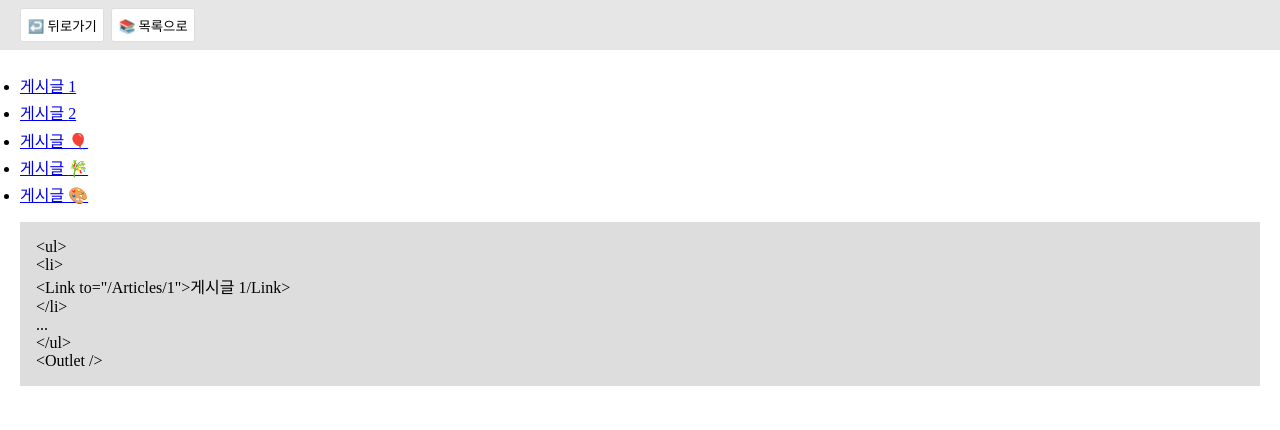
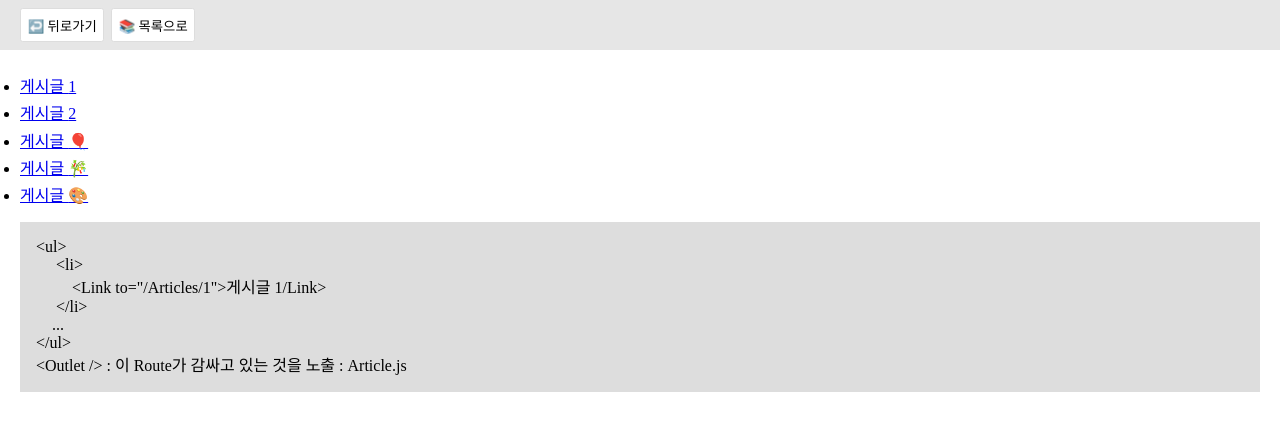
Before and after one commit to BangHG/blog, a React (Create React App) app: page /Articles in a window 1280 px wide. Shown: the top 430 px of the page. Built offline with nearby package versions, Linux system fonts and the light colour scheme; a web font is replaced by a local one.

Commit message:
wip 📏

```diff
--- a/src/Average.useRef.js
+++ b/src/Average.useRef.js
@@ -14,17 +14,22 @@ const getAverage = (numbers) => {
 
 const Average = () => {
   const [list, setList] = useState([]); //list는 빈배열.
-  const [number, setNumber] = useState();
+  const [number, setNumber] = useState('');
   const inputEl = useRef(null); //## useRef 선언!
 
   const onChange = useCallback((e) => {
     setNumber(e.target.value);
   }, []);
+
   const onInsert = useCallback(
     (e) => {
-      const nextList = list.concat(parseInt(number));
-      setList(nextList);
-      setNumber('');
+      if (number.length > 0 && number != '') {
+        const nextList = list.concat(parseInt(number));
+        setList(nextList);
+        setNumber('');
+      } else {
+        return false;
+      }
       inputEl.current.focus(); //##inputEl(ref)사용하여 Element 찾기!
     },
     [number, list]
@@ -43,7 +48,7 @@ const Average = () => {
           <li key={index}>{value}</li>
         ))}
       </ul>
-      <div>평균값 = {avg}</div>
+      <div>평균값 = {avg}</div>??
     </div>
   );
 };
--- a/src/Layout.js
+++ b/src/Layout.js
@@ -40,7 +40,7 @@ const Layout = () => {
     <div className="App">
       <header className="layoutHeader">{headerContent}</header>
       <main className="layoutMain">
-        <Outlet></Outlet>
+        <Outlet />
       </main>
       {/* <footer className="layoutFooter">푸터입니다</footer> */}
     </div>
--- a/src/TodoList.js
+++ b/src/TodoList.js
@@ -4,8 +4,7 @@ import TodoInsert from './components/TodoInsert';
 import TodoList from './components/TodoList';
 
 const App = () => {
-  const [todos, setTodos] = useState(
-    [
+  const [todos, setTodos] = useState([
     {
       id: 0,
       text: '운동하기',
@@ -26,21 +25,8 @@ const App = () => {
       text: '씻고자기',
       checked: false,
     },
-  ]
-    // createBulk
-  );
+  ]);
 
-  function createBulk(){
-    const arr = [];
-    for(let i = 1; i<=2000 ;i++){
-      arr.push({
-        id:i,
-        text:`할일 ${i}`,
-        checked:false
-      })
-    }
-    return arr;
-  }
   // const [id, nextId] = setState(4)
   const nextId = useRef(4);
   const onInsert = useCallback(
--- a/src/pages/Articles.js
+++ b/src/pages/Articles.js
@@ -1,32 +1,5 @@
 import { Outlet, NavLink } from 'react-router-dom';
-
-const Articles = () => {
-  return (
-    <div>
-      <ul>
-        <ArticleItem id={1} />
-        <ArticleItem id={2} />
-        <ArticleItem id={'🎈'} />
-        <ArticleItem id={'🎋'} />
-        <ArticleItem id={'🎨'} />
-      </ul>
-
-      <Outlet />
-      <code style={{ display: 'block', margin: '1em 0', background: '#ddd', padding: '1em' }}>
-        &lt;ul&gt;
-        <br /> &lt;li&gt;
-        <br /> &lt;Link to="/Articles/1"&gt;게시글 1/Link&gt;
-        <br /> &lt;/li&gt;
-        <br />
-        ...
-        <br />
-        &lt;/ul&gt;
-        <br />
-        &lt;Outlet /&gt;
-      </code>
-    </div>
-  );
-};
+import { Fragment } from 'react';
 
 const ArticleItem = ({ id }) => {
   // #13.6.2 NavLink : 경로 일치 시 스타일 적용
@@ -44,4 +17,39 @@ const ArticleItem = ({ id }) => {
     </li>
   );
 };
+
+const Articles = () => {
+  const Tab = ({ tab }) => {
+    return (
+      <span>
+        <br />
+        <span style={{ width: `${tab != null ? tab + 'em' : '1em'}`, display: 'inline-block' }} />
+      </span>
+    );
+  };
+  return (
+    <div>
+      <ul>
+        <ArticleItem id={1} />
+        <ArticleItem id={2} />
+        <ArticleItem id={'🎈'} />
+        <ArticleItem id={'🎋'} />
+        <ArticleItem id={'🎨'} />
+      </ul>
+      <Outlet />
+
+      <code style={{ display: 'block', margin: '1em 0', background: '#ddd', padding: '1em' }}>
+        &lt;ul&gt;
+        <Tab /> &lt;li&gt;
+        <Tab tab="2" /> &lt;Link to="/Articles/1"&gt;게시글 1/Link&gt;
+        <Tab /> &lt;/li&gt;
+        <Tab />
+        ...<br></br> &lt;/ul&gt;
+        <br />
+        &lt;Outlet /&gt; : 이 Route가 감싸고 있는 것을 노출 : Article.js
+      </code>
+    </div>
+  );
+};
+
 export default Articles;
```
Also changed, not shown: 1 other file (tests, documents, lock files or other folders).
